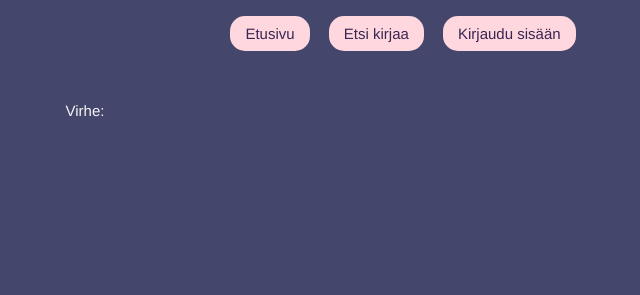
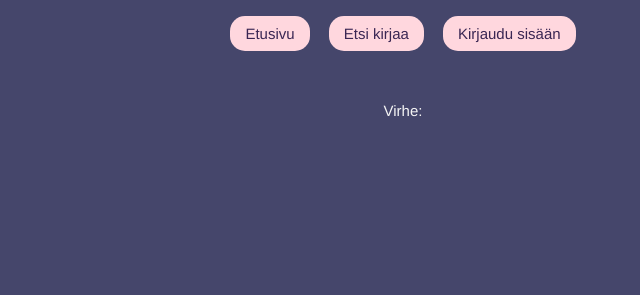
Before and after one commit to erjavaskivuori/library, a Flask app: template templates/error.html in a window 1280 px wide. Shown: the part 134-429 px from the top of the page, without its empty margins (237-877 px from the left). Run offline with Flask 3, Linux system fonts and the light colour scheme; the template is opened without the code that fills it, so the values that code supplies are empty.

Commit message:
Centered layout

```diff
--- a/templates/error.html
+++ b/templates/error.html
@@ -1,6 +1,8 @@
 {% extends "layout.html" %}
 {% block content %}
 
-<p>Virhe: {{ error }}</p>
+<div class="center-txt">
+    <p>Virhe: {{ error }}</p>
+</div>
 
 {% endblock %}
```
